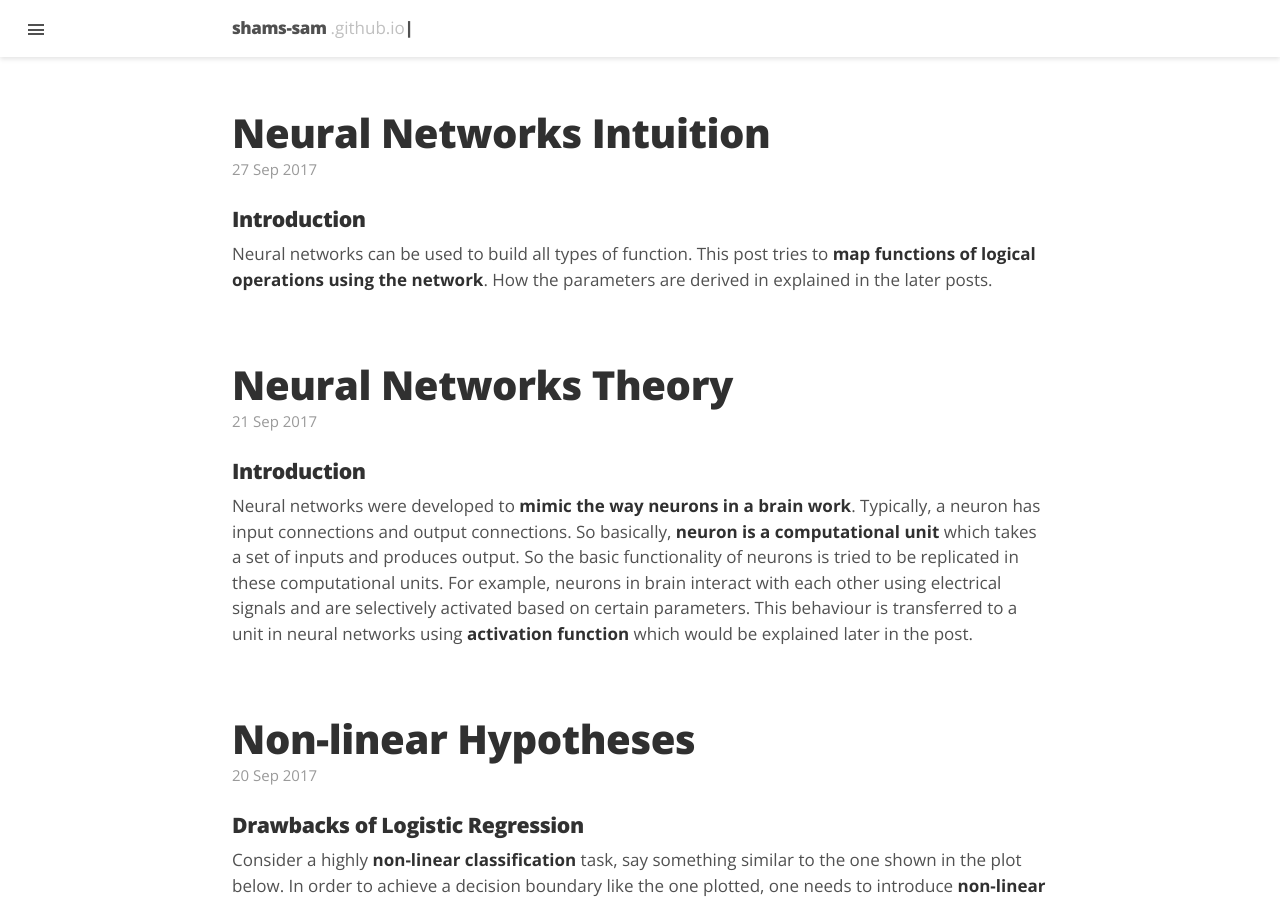
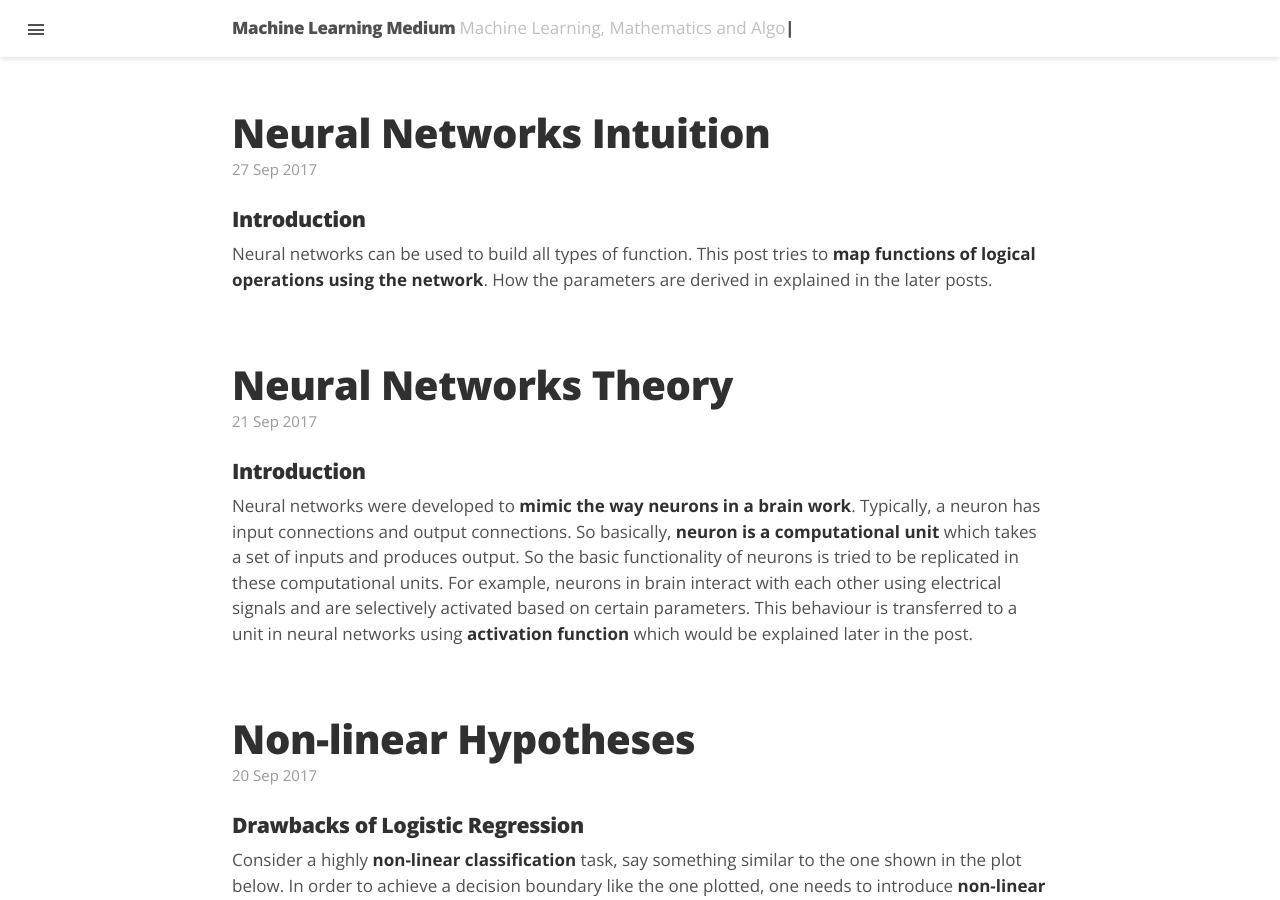
Before and after one commit to shreyasrh9/github-page-v2, a Jekyll site: the page built from index.html, in a window 1280 px wide and 900 px high. Built offline with Jekyll 4.4.1, drawn with Linux system fonts in a browser that asks for light colours; nearby versions of some CDN libraries; formulas are drawn with MathJax 3; the list of posts is cut into pages by our own code.

Commit message:
Update _config.yml

```diff
--- a/_config.yml
+++ b/_config.yml
@@ -10,10 +10,10 @@ exclude: [vendor]
 permalink:        pretty
 
 # Setup
-title:            'shams-sam'
-tagline:          '.github.io'
+title:            'Machine Learning Medium'
+tagline:          'Machine Learning, Mathematics and Algorithms'
 description:      'Data Scientist @ Practo'
-url:              https://shams-sam.github.io
+url:              http://machinelearningmedium.com
 baseurl:          ''
 paginate:         5
 paginate_path:    '/page:num/'
```
